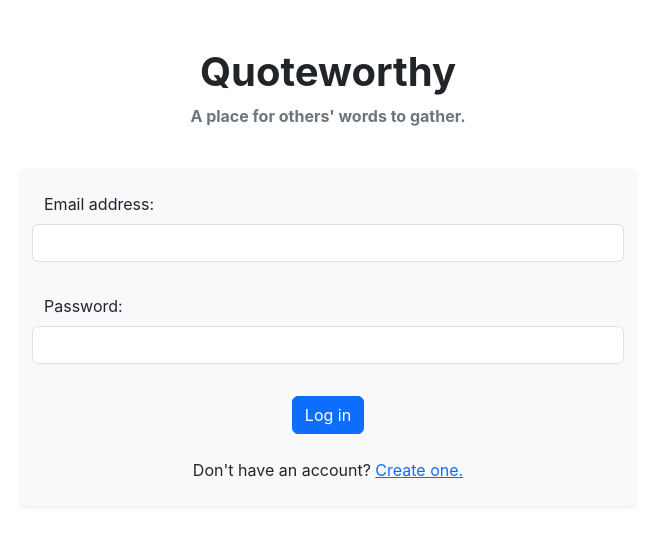
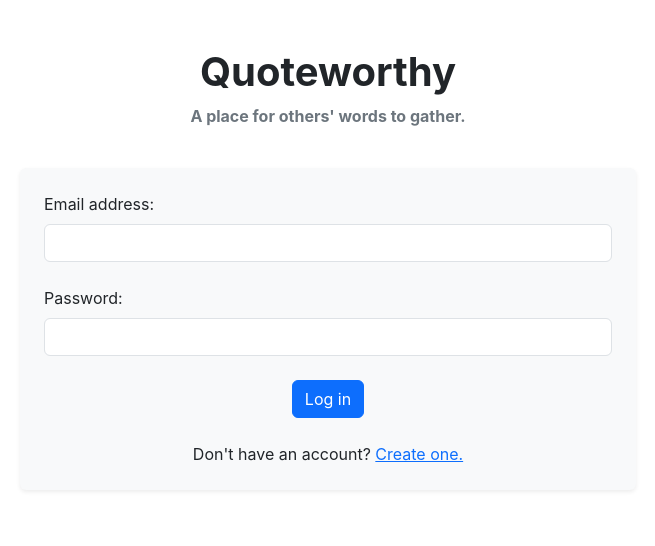
Before and after one commit to JohnathonBowers/quoteworthyProject, a React (Create React App) app in the folder client/: page /login in a window 1280 px wide. Shown: the top 546 px of the page, without its empty margins (312-967 px from the left). Built offline with nearby package versions, Linux system fonts and the light colour scheme.

Commit message:
made a minor adjustment to styling of rows in LoginForm component

```diff
--- a/client/src/components/LoginForm.jsx
+++ b/client/src/components/LoginForm.jsx
@@ -41,11 +41,11 @@ const LoginForm = () => {
                     ""
                 }
                 <form onSubmit={handleSubmit}>
-                    <div className="row mb-4">
+                    <div className="mb-4">
                         <label htmlFor="email" className="form-label mb-2">Email address:</label>
                         <input type="text" name="email" className="form-control mb-2" value={loginData.email} onChange={handleChange} />
                     </div>
-                    <div className="row mb-4">
+                    <div className="mb-4">
                         <label htmlFor="password" className="form-label mb-2">Password:</label>
                         <input type="password" name="password" className="form-control mb-2" value={loginData.password} onChange={handleChange} />
                     </div>
```
